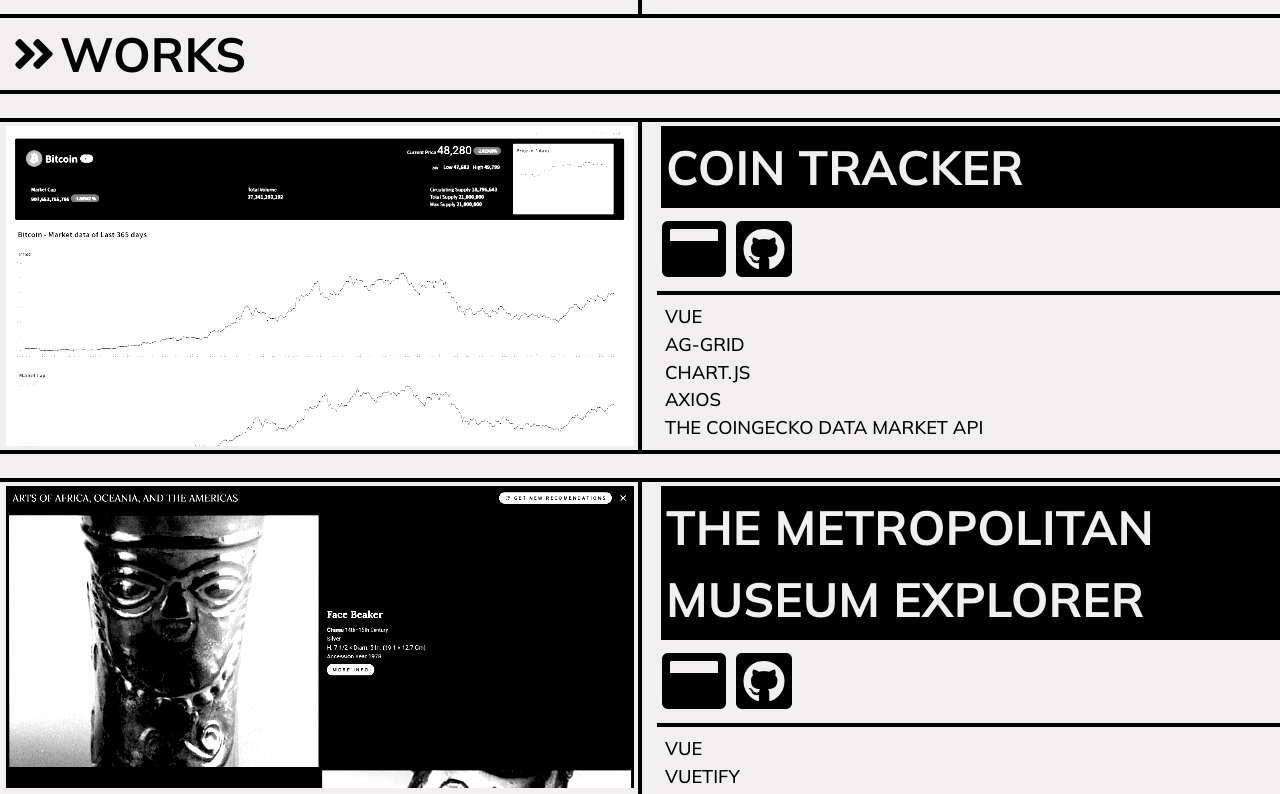
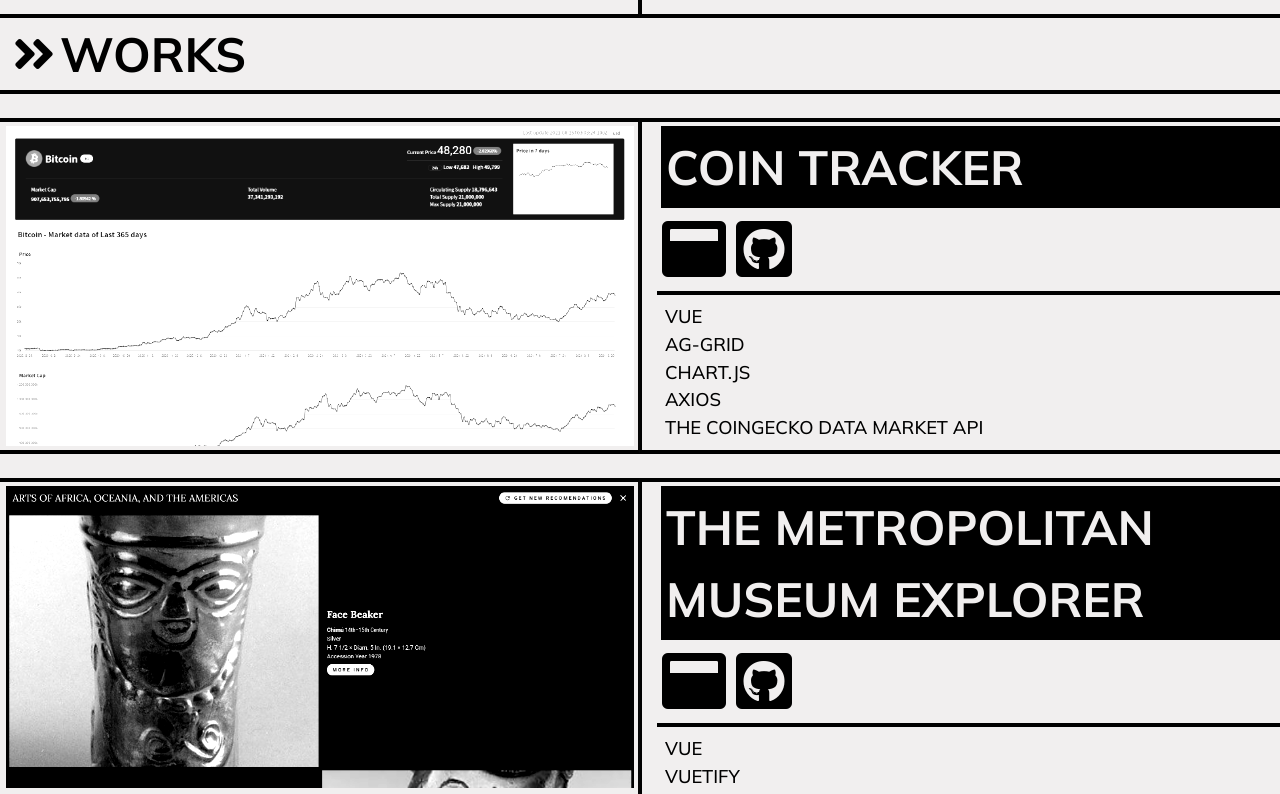
Before and after one commit to myojoojang/personal-app, a React (Create React App) app: page / in a window 1280 px wide. Shown: the part 720-1514 px from the top of the page. Built offline with nearby package versions, Linux system fonts and the light colour scheme.

Commit message:
add smooth loading css

```diff
--- a/src/App.css
+++ b/src/App.css
@@ -9,13 +9,46 @@
 
 * {
   scroll-behavior: smooth;
+  -webkit-animation: fadein 2s; /* Safari, Chrome and Opera > 12.1 */
+       -moz-animation: fadein 2s; /* Firefox < 16 */
+        -ms-animation: fadein 2s; /* Internet Explorer */
+         -o-animation: fadein 2s; /* Opera < 12.1 */
+            animation: fadein 2s;
 }
 
 body::-webkit-scrollbar {
   display: none;
 }
 
+@keyframes fadein {
+  from { opacity: 0; }
+  to   { opacity: 1; }
+}
 
+/* Firefox < 16 */
+@-moz-keyframes fadein {
+  from { opacity: 0; }
+  to   { opacity: 1; }
+}
+
+/* Safari, Chrome and Opera > 12.1 */
+@-webkit-keyframes fadein {
+  from { opacity: 0; }
+  to   { opacity: 1; }
+}
+
+/* Internet Explorer */
+@-ms-keyframes fadein {
+  from { opacity: 0; }
+  to   { opacity: 1; }
+}
+
+/* Opera < 12.1 */
+@-o-keyframes fadein {
+  from { opacity: 0; }
+  to   { opacity: 1; }
+}
+Demo
 body {
   -ms-overflow-style: none;
   scrollbar-width: none;
@@ -163,9 +196,8 @@
 }
 
 img {
-  filter: grayscale(100%) contrast(200%);
+  filter: grayscale(100%) contrast(130%);
   transition: all 800ms ease;
-
 }
 
 img:hover {
```
